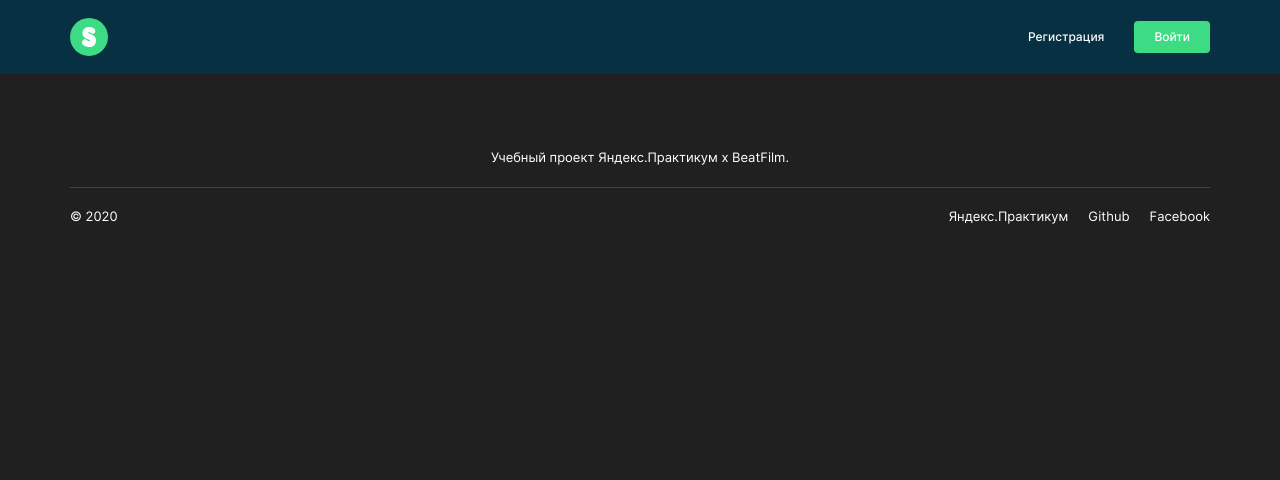
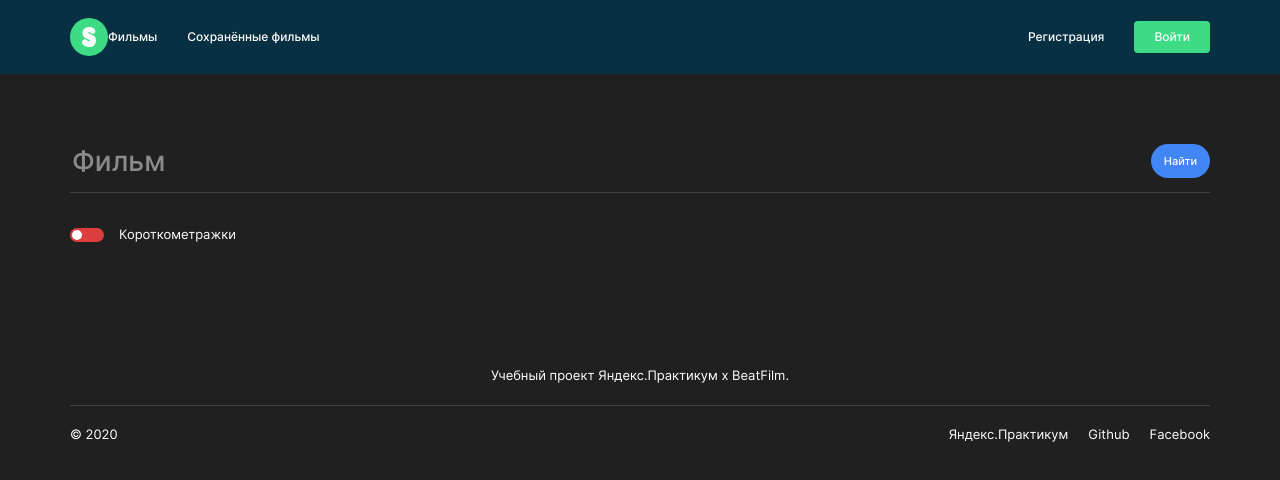
Before and after one commit to shvartem/movies-explorer-frontend, a React (Create React App) app: page /movies in a window 1280 px wide. Shown: the top 480 px of the page. Built offline with nearby package versions, Linux system fonts and the light colour scheme.

Commit message:
Компонент поиска фильма для 1280px

```diff
--- a/src/components/App/App.js
+++ b/src/components/App/App.js
@@ -4,6 +4,7 @@ import NotFoundPage from '../NotFoundPage/NotFoundPage';
 import Main from '../Main/Main';
 import Header from '../Header/Header';
 import Footer from '../Footer/Footer';
+import Movies from '../Movies/Movies';
 
 function App() {
   return (
@@ -12,6 +13,10 @@ function App() {
       <Switch>
         <Route exact path="/">
           <Main />
+        </Route>
+
+        <Route exact path="/movies">
+          <Movies />
         </Route>
 
         <Route path="/404">
--- a/src/components/Header/Header.js
+++ b/src/components/Header/Header.js
@@ -7,8 +7,8 @@ function Header() {
       <div className="section__container section__container_wide header__container">
         <div className="header__left">
           <img src={logo} alt="Логотип сервиса Диплом" className="header__logo" />
-          {/* <button type="button" className="header__button">Фильмы</button>
-          <button type="button" className="header__button">Сохранённые фильмы</button> */}
+          <button type="button" className="header__button">Фильмы</button>
+          <button type="button" className="header__button">Сохранённые фильмы</button>
         </div>
         <div className="header__right">
           <button type="button" className="header__button">Регистрация</button>
--- /dev/null
+++ b/src/components/Movies/Movies.js
@@ -0,0 +1,13 @@
+import SearchForm from '../SearchForm/SearchForm';
+
+function Movies() {
+  return (
+    <section className="section movies">
+      <div className="section__container movies__container">
+        <SearchForm />
+      </div>
+    </section>
+  );
+}
+
+export default Movies;
--- /dev/null
+++ b/src/components/SearchForm/SearchForm.css
@@ -0,0 +1,73 @@
+.movies-form {
+  padding-top: 70px;
+  padding-bottom: 48px;
+}
+
+.movies-form__wrapper {
+  margin-bottom: 33px;
+  border-bottom: 1px solid #424242;
+  display: flex;
+  justify-content: space-between;
+  align-items: flex-start;
+}
+
+.movies-form__item {
+  padding-bottom: 13px;
+  border: none;
+  background-color: transparent;
+  font-weight: 500;
+  font-size: 28px;
+  line-height: 1.21;
+}
+
+.movies-form__item::placeholder {
+  color: #8B8B8B;
+}
+
+
+.movies-form__button {
+  box-sizing: border-box;
+  padding: 8px 13px;
+  border: none;
+  border-radius: 48px;
+  background-color: #4285F4;
+  font-weight: 500;
+  font-size: 11px;
+  line-height: 1.64;
+  text-align: center;
+  color: #FFFFFF;
+}
+
+.movies-form__label {
+  font-size: 13px;
+  line-height: 1.38;
+  display: flex;
+  align-items: center;
+}
+
+.movies-form__item_checkbox {
+  position: absolute;
+  width: 1px;
+  height: 1px;
+  overflow: hidden;
+  clip: rect(0, 0, 0, 0);
+}
+
+.movies-form__visible-checkbox {
+  box-sizing: border-box;
+  padding: 2px;
+  margin-right: 15px;
+  display: block;
+  width: 34px;
+  height: 14px;
+  border-radius: 20px;
+  background-color: #dc3d3d;
+}
+
+.movies-form__checkbox-toggler {
+  display: block;
+  width: 10px;
+  height: 10px;
+  border-radius: 50%;
+  background-color: #fff;
+}
--- /dev/null
+++ b/src/components/SearchForm/SearchForm.js
@@ -0,0 +1,35 @@
+import './SearchForm.css';
+
+function SearchForm() {
+  return (
+    <form action="/" className="movies-form">
+      <div className="movies-form__wrapper">
+        <input
+          type="text"
+          name="movieTitle"
+          className="movies-form__item"
+          placeholder="Фильм"
+        />
+        <button type="submit" className="movies-form__button">Найти</button>
+      </div>
+
+      <label
+        htmlFor="shortMovie"
+        className="movies-form__label"
+      >
+        <input
+          type="checkbox"
+          name="shortMovie"
+          className="movies-form__item_checkbox"
+          id="shortMovie"
+        />
+        <span className="movies-form__visible-checkbox">
+          <span className="movies-form__checkbox-toggler" />
+        </span>
+        Короткометражки
+      </label>
+    </form>
+  );
+}
+
+export default SearchForm;
```
Also changed, not shown: .eslintrc.js, src/components/Movies/Movies.css (added), src/components/Portfolio/Portfolio.css (added), src/components/Portfolio/Portfolio.js (added).
